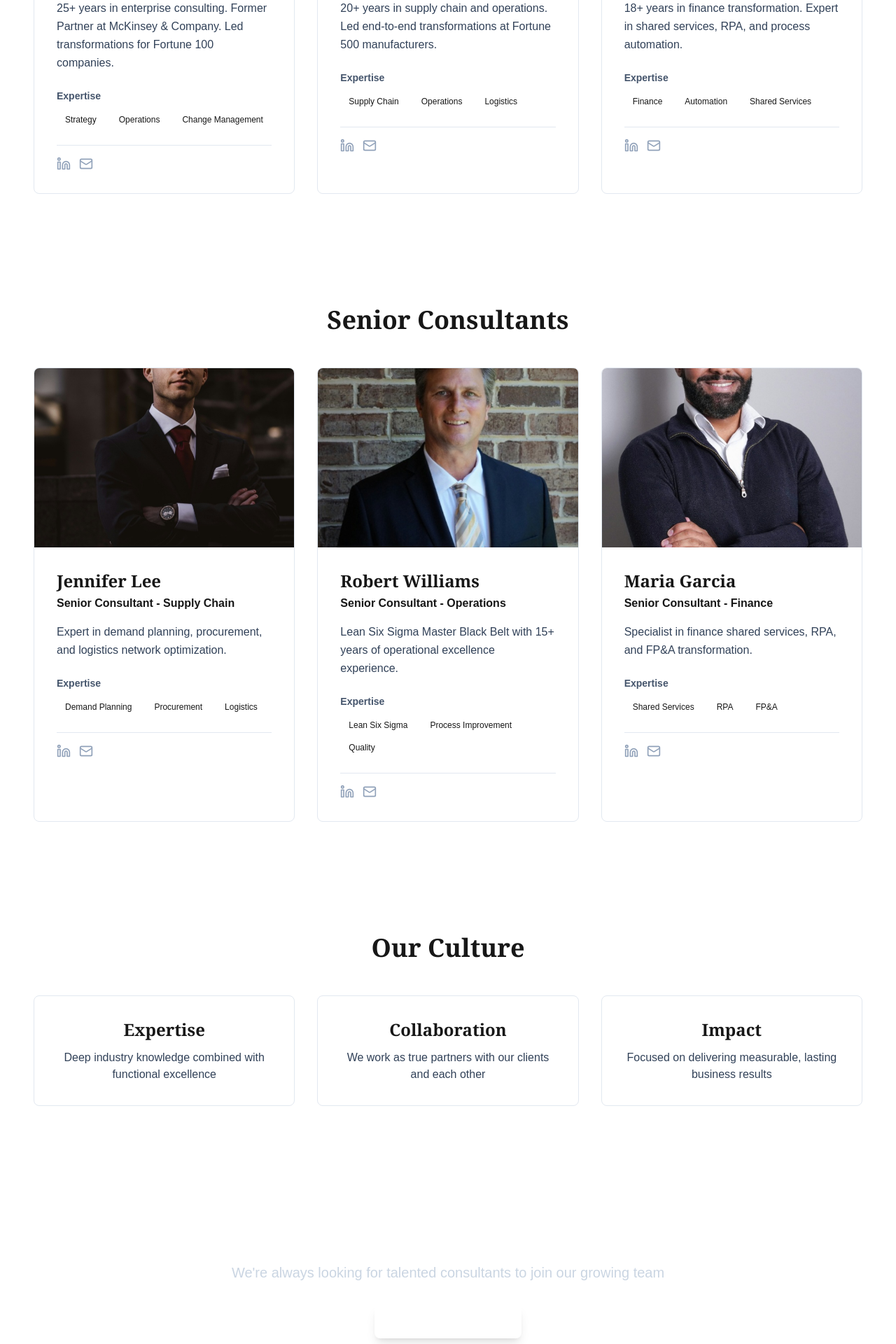
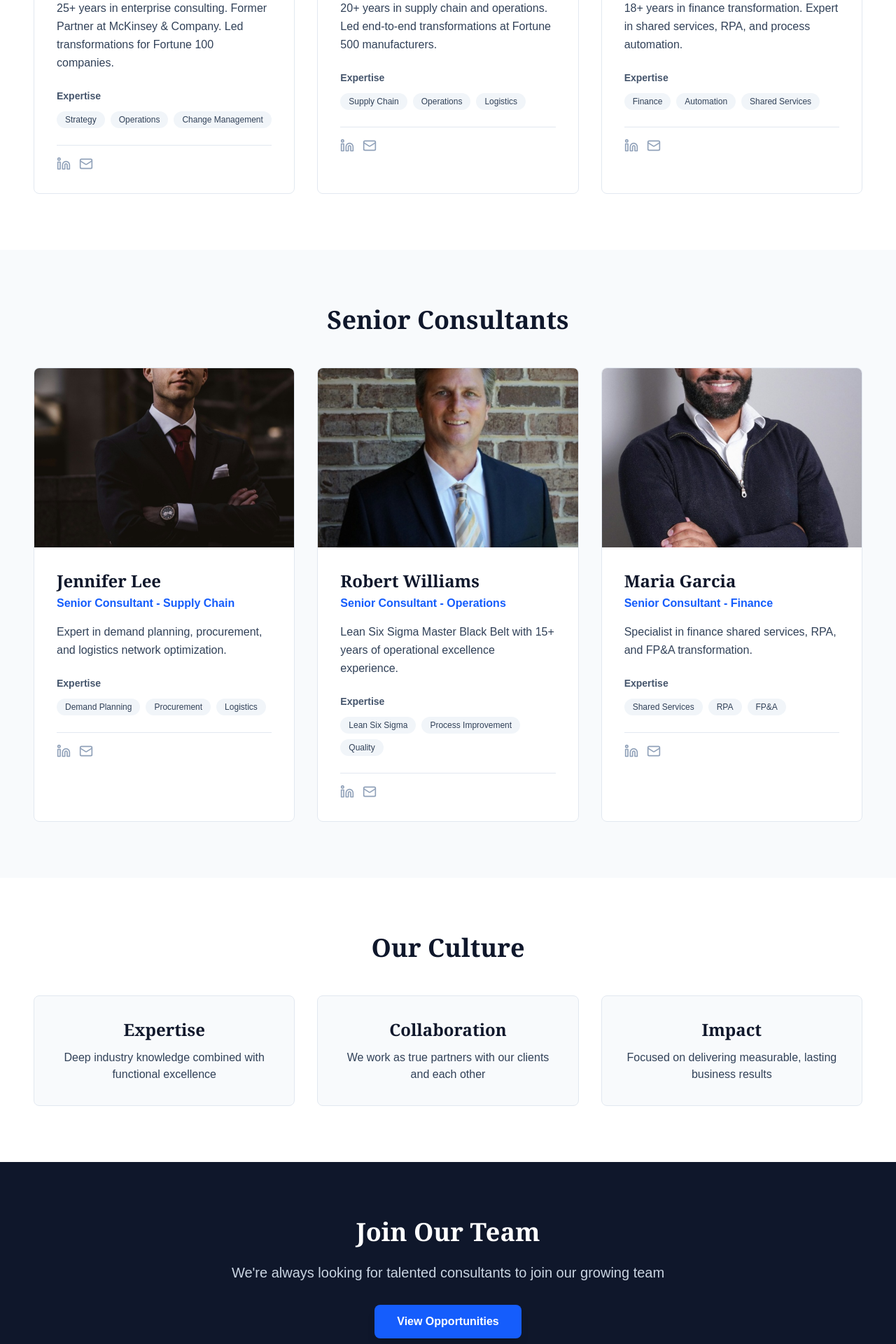
Before and after one commit to primyst/nexus, a Next.js app in the folder my-app/: page /team in a window 1280 px wide. Shown: the part 860-2780 px from the top of the page at 70% size. Built offline with nearby package versions, Linux system fonts and the light colour scheme.

Commit message:
Update page.tsx

```diff
--- a/my-app/app/team/page.tsx
+++ b/my-app/app/team/page.tsx
@@ -1,6 +1,7 @@
 'use client';
 import Image from 'next/image';
 import { Linkedin, Mail } from 'lucide-react';
+import Link from 'next/link';
 
 interface TeamMember {
   name: string;
@@ -62,13 +63,13 @@ export default function TeamPage() {
   return (
     <main className="bg-white">
       {/* Hero */}
-      <section className="pt-32 pb-20 px-6 md:px-12 bg-brand-light border-b border-slate-200">
+      <section className="pt-32 pb-20 px-6 md:px-12 bg-slate-50 border-b border-slate-200 animate-fade-in">
         <div className="max-w-7xl mx-auto">
           <div className="text-center">
-            <h1 className="text-5xl md:text-6xl font-bold text-brand-dark mb-6 font-serif">
+            <h1 className="text-5xl md:text-6xl font-bold text-slate-900 mb-6 font-serif animate-slide-down">
               Our Team
             </h1>
-            <p className="text-xl text-slate-600 max-w-3xl mx-auto leading-relaxed">
+            <p className="text-xl text-slate-600 max-w-3xl mx-auto leading-relaxed animate-fade-in-up" style={{ animationDelay: '0.1s' }}>
               80+ senior consultants with deep industry expertise and proven track records
             </p>
           </div>
@@ -78,28 +79,28 @@ export default function TeamPage() {
       {/* Leadership */}
       <section className="py-20 px-6 md:px-12 bg-white">
         <div className="max-w-7xl mx-auto">
-          <h2 className="text-4xl font-bold text-brand-dark mb-12 text-center font-serif">
+          <h2 className="text-4xl font-bold text-slate-900 mb-12 text-center font-serif animate-slide-down">
             Leadership
           </h2>
 
           <div className="grid md:grid-cols-3 gap-8">
             {leadership.map((member, idx) => (
-              <TeamCard key={idx} member={member} />
+              <TeamCard key={idx} member={member} delay={idx * 0.1} />
             ))}
           </div>
         </div>
       </section>
 
       {/* Senior Consultants */}
-      <section className="py-20 px-6 md:px-12 bg-brand-light">
+      <section className="py-20 px-6 md:px-12 bg-slate-50">
         <div className="max-w-7xl mx-auto">
-          <h2 className="text-4xl font-bold text-brand-dark mb-12 text-center font-serif">
+          <h2 className="text-4xl font-bold text-slate-900 mb-12 text-center font-serif animate-slide-down">
             Senior Consultants
           </h2>
 
           <div className="grid md:grid-cols-3 gap-8">
             {consultants.map((member, idx) => (
-              <TeamCard key={idx} member={member} />
+              <TeamCard key={idx} member={member} delay={idx * 0.1} />
             ))}
           </div>
         </div>
@@ -108,7 +109,7 @@ export default function TeamPage() {
       {/* Culture Section */}
       <section className="py-20 px-6 md:px-12 bg-white">
         <div className="max-w-7xl mx-auto">
-          <h2 className="text-4xl font-bold text-brand-dark mb-12 text-center font-serif">
+          <h2 className="text-4xl font-bold text-slate-900 mb-12 text-center font-serif animate-slide-down">
             Our Culture
           </h2>
 
@@ -129,9 +130,10 @@ export default function TeamPage() {
             ].map((item, idx) => (
               <div
                 key={idx}
-                className="bg-brand-light rounded-lg p-8 border border-slate-200 text-center"
+                className="bg-slate-50 rounded-lg p-8 border border-slate-200 hover:border-blue-400 transition-all duration-300 transform hover:scale-105 text-center animate-fade-in-up"
+                style={{ animationDelay: `${idx * 0.1}s` }}
               >
-                <h3 className="text-2xl font-bold text-brand-dark mb-3 font-serif">
+                <h3 className="text-2xl font-bold text-slate-900 mb-3 font-serif">
                   {item.title}
                 </h3>
                 <p className="text-slate-700">{item.description}</p>
@@ -142,8 +144,8 @@ export default function TeamPage() {
       </section>
 
       {/* Join Us CTA */}
-      <section className="py-20 px-6 md:px-12 bg-brand-dark">
-        <div className="max-w-7xl mx-auto text-center">
+      <section className="py-20 px-6 md:px-12 bg-slate-900">
+        <div className="max-w-7xl mx-auto text-center animate-fade-in-up">
           <h2 className="text-4xl font-bold text-white mb-6 font-serif">
             Join Our Team
           </h2>
@@ -151,7 +153,7 @@ export default function TeamPage() {
             We're always looking for talented consultants to join our growing team
           </p>
           <a href="mailto:careers@nexuscorporate.com">
-            <button className="bg-brand-accent text-white px-8 py-3 rounded-lg font-semibold hover:bg-brand-blue transition-all duration-300 shadow-lg hover:shadow-xl">
+            <button className="bg-blue-600 text-white px-8 py-3 rounded-lg font-semibold hover:bg-blue-700 transition-all duration-300 shadow-lg hover:shadow-xl transform hover:scale-105 active:scale-95">
               View Opportunities
             </button>
           </a>
@@ -161,22 +163,25 @@ export default function TeamPage() {
   );
 }
 
-function TeamCard({ member }: { member: TeamMember }) {
+function TeamCard({ member, delay }: { member: TeamMember; delay: number }) {
   return (
-    <div className="bg-white rounded-lg overflow-hidden border border-slate-200 hover:border-brand-accent hover:shadow-lg transition-all duration-300">
+    <div
+      className="bg-white rounded-lg overflow-hidden border border-slate-200 hover:border-blue-400 hover:shadow-lg transition-all duration-300 transform hover:scale-105 animate-fade-in-up"
+      style={{ animationDelay: `${delay}s` }}
+    >
       <div className="relative h-64 overflow-hidden">
         <Image
           src={member.image}
           alt={member.name}
           fill
-          className="object-cover"
+          className="object-cover hover:scale-110 transition-transform duration-500"
           quality={85}
         />
       </div>
 
       <div className="p-8">
-        <h3 className="text-2xl font-bold text-brand-dark mb-1 font-serif">{member.name}</h3>
-        <p className="text-brand-accent font-semibold mb-4">{member.title}</p>
+        <h3 className="text-2xl font-bold text-slate-900 mb-1 font-serif">{member.name}</h3>
+        <p className="text-blue-600 font-semibold mb-4">{member.title}</p>
         <p className="text-slate-700 mb-6 leading-relaxed">{member.bio}</p>
 
         <div className="mb-6">
@@ -185,7 +190,7 @@ function TeamCard({ member }: { member: TeamMember }) {
             {member.expertise.map((skill, idx) => (
               <span
                 key={idx}
-                className="bg-brand-light text-brand-dark text-xs px-3 py-1 rounded-full"
+                className="bg-slate-100 text-slate-700 text-xs px-3 py-1 rounded-full"
               >
                 {skill}
               </span>
@@ -194,10 +199,10 @@ function TeamCard({ member }: { member: TeamMember }) {
         </div>
 
         <div className="flex gap-3 pt-4 border-t border-slate-200">
-          <a href="#" className="text-slate-400 hover:text-brand-accent transition-colors">
+          <a href="#" className="text-slate-400 hover:text-blue-600 transition-colors transform hover:scale-110">
             <Linkedin size={20} />
           </a>
-          <a href="#" className="text-slate-400 hover:text-brand-accent transition-colors">
+          <a href="#" className="text-slate-400 hover:text-blue-600 transition-colors transform hover:scale-110">
             <Mail size={20} />
           </a>
         </div>
```
